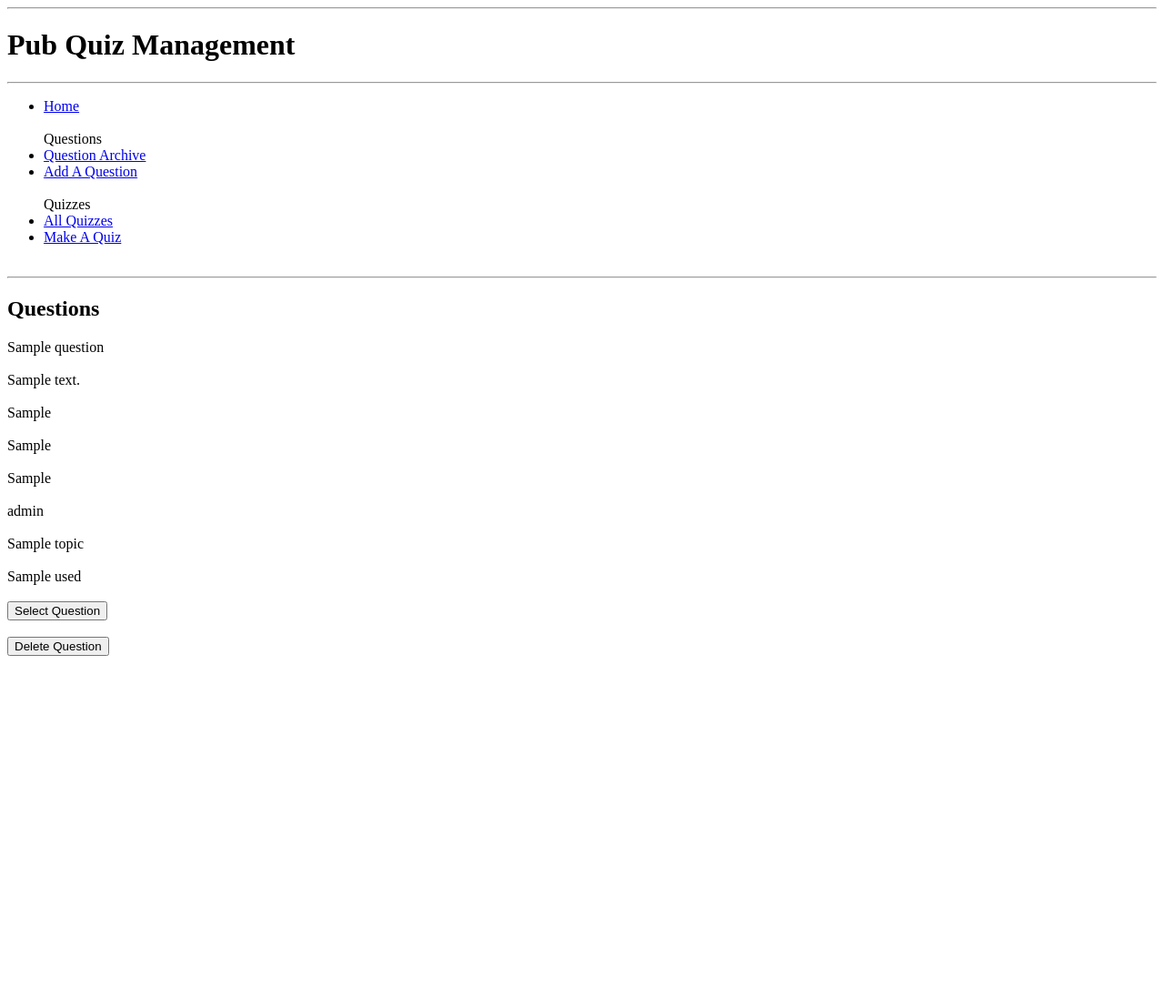
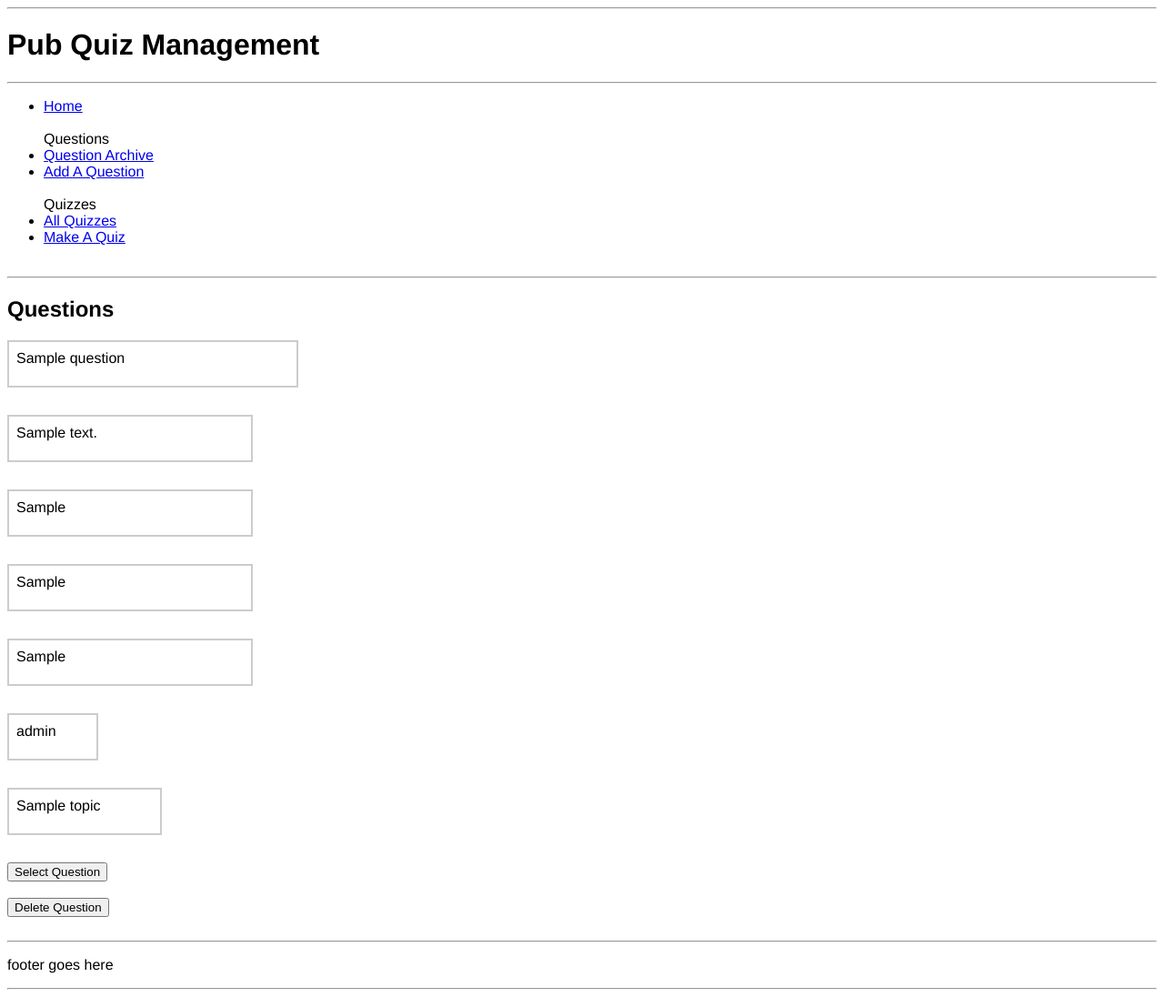
Before and after one commit to Dougmac21/QuizzR, a Flask app: page /questions in a window 1280 px wide. Shown: the whole page at 91% size. Before the commit the page ends 721 px from the top, so only its background shows below. Run offline with Flask 2, Linux system fonts and the light colour scheme; a database or web service that is not in the repository returns one stand-in record (values such as "Sample title"); some libraries are stand-ins or nearby versions.

Commit message:
Starting CSS

```diff
--- a/pub_quiz_app/static/style.css
+++ b/pub_quiz_app/static/style.css
@@ -0,0 +1,73 @@
+body{
+    font-family: "Helvetica Neue", arial, sans-serif; font-size: 16px;
+  }
+
+  .question {
+    border: 2px solid #ccc;
+    width: 300px;
+    min-height: 32px;
+    padding: 8px;
+    display: flex;
+    line-height: 20px;
+    margin-bottom: 12px;
+  }
+
+  .correct_answer {
+    border: 2px solid #ccc;
+    width: 250px;
+    min-height: 32px;
+    padding: 8px;
+    display: flex;
+    line-height: 20px;
+    margin-bottom: 12px;
+  }
+
+  .alt_ans_1 {
+    border: 2px solid #ccc;
+    width: 250px;
+    min-height: 32px;
+    padding: 8px;
+    display: flex;
+    line-height: 20px;
+    margin-bottom: 12px;
+  }
+
+  .alt_ans_2 {
+    border: 2px solid #ccc;
+    width: 250px;
+    min-height: 32px;
+    padding: 8px;
+    display: flex;
+    line-height: 20px;
+    margin-bottom: 12px;
+  }
+
+  .alt_ans_3 {
+    border: 2px solid #ccc;
+    width: 250px;
+    min-height: 32px;
+    padding: 8px;
+    display: flex;
+    line-height: 20px;
+    margin-bottom: 12px;
+  }
+
+  .difficulty {
+    border: 2px solid #ccc;
+    width: 80px;
+    min-height: 32px;
+    padding: 8px;
+    display: flex;
+    line-height: 20px;
+    margin-bottom: 12px;
+  }
+
+  .topic {
+    border: 2px solid #ccc;
+    width: 150px;
+    min-height: 32px;
+    padding: 8px;
+    display: flex;
+    line-height: 20px;
+    margin-bottom: 12px;
+  }
--- a/pub_quiz_app/templates/base.html
+++ b/pub_quiz_app/templates/base.html
@@ -60,5 +60,10 @@
         {%  endblock  %}
     </div>
 
+    <footer>
+        <hr>
+        <p>footer goes here</p>
+        <hr>
+    </footer>
 </body>
 </html>
--- a/pub_quiz_app/templates/questions/index.html
+++ b/pub_quiz_app/templates/questions/index.html
@@ -76,7 +76,7 @@
 </div>
 {%  endfor  %}
 <br>
-
+<!--
 {%  for question in all_questions  %}
 <div class="used">
     <div class="content">
@@ -84,7 +84,7 @@
     </div>
 </div>
 {%  endfor  %}
-<br>
+<br> -->
 
 {%  for question in all_questions  %}
 <div>
```
